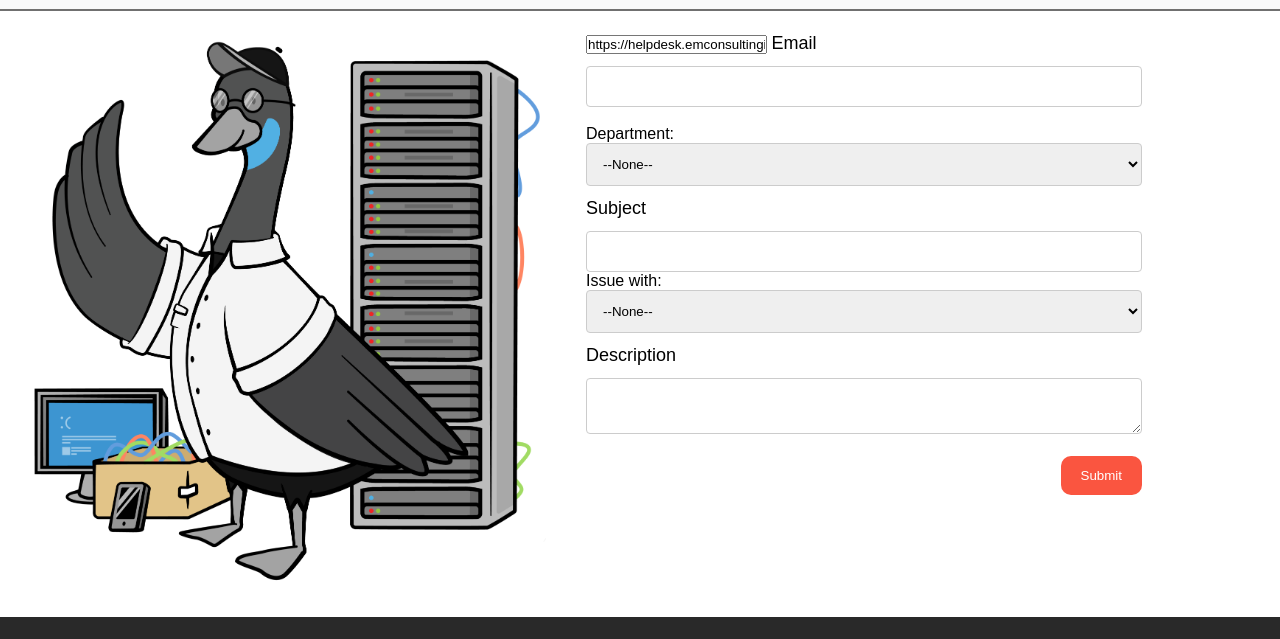
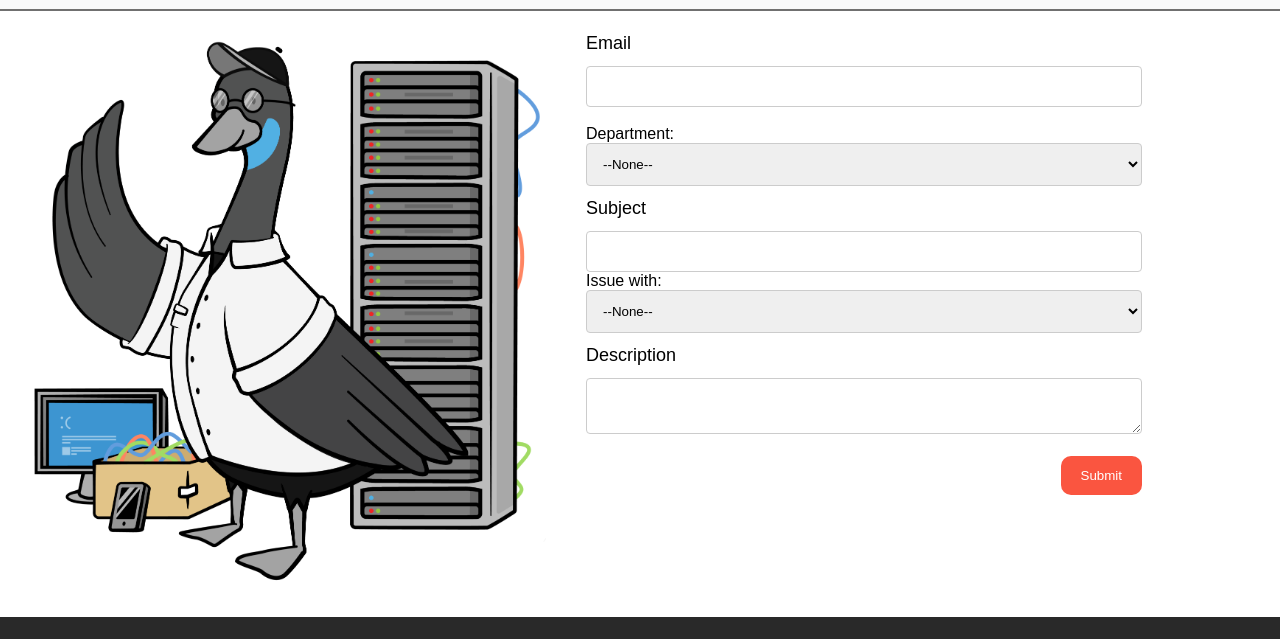
Before and after one commit to sabrina-eandm/Helpdesktest, a plain HTML site: page index.html in a window 1280 px wide. Shown: the part 57-696 px from the top of the page. Drawn offline with Linux system fonts and the light colour scheme; files that its build step writes are made by us from their sources; a web font is replaced by a local one.

Commit message:
Update index.html

```diff
--- a/index.html
+++ b/index.html
@@ -154,11 +154,11 @@ function timestamp() { var response = document.getElementById("g-recaptcha-respo
 <div class="column">
 
 
-<form action="https://webto.salesforce.com/servlet/servlet.WebToCase?encoding=UTF-8">
+<form action="https://webto.salesforce.com/servlet/servlet.WebToCase?encoding=UTF-8" method=POST>
 
 <input type=hidden name='captcha_settings' value='{"keyname":"Google","fallback":"true","orgId":"00D5w000003Ul2j","ts":""}'>
 <input type=hidden name="orgid" value="00D5w000003Ul2j">
-<input name="retURL" value="https://helpdesk.emconsultinginc.com/confirmation.html">
+<input type=hidden name="retURL" value="https://helpdesk.emconsultinginc.com/confirmation.html">
 
 
 
```
